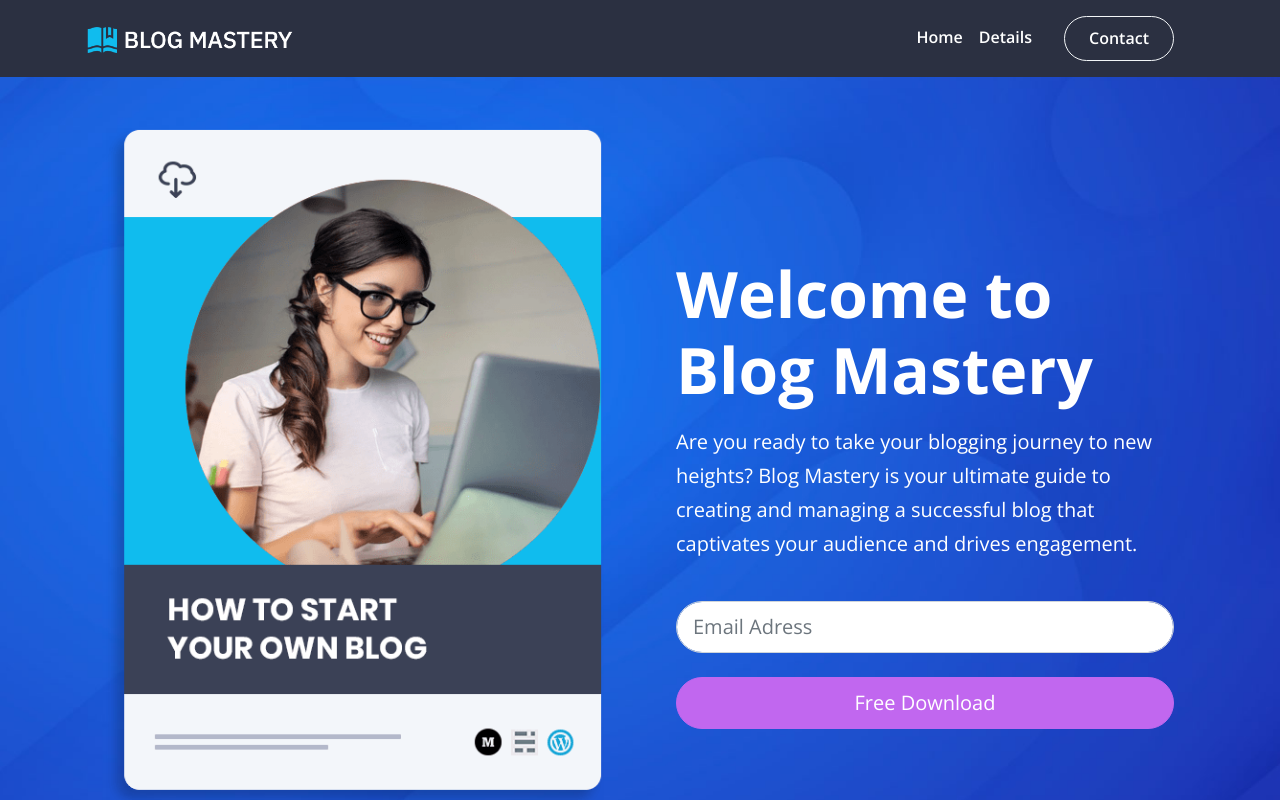
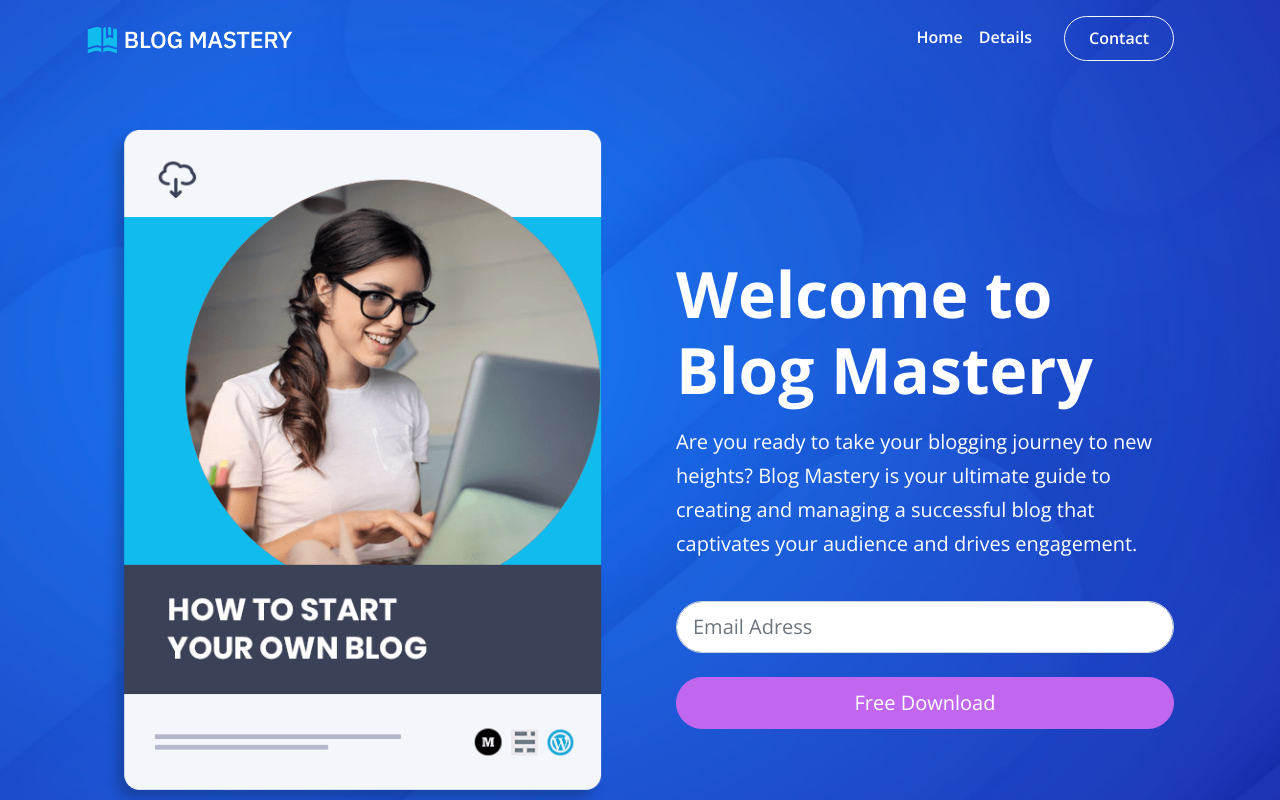
Before and after one commit to Denis-Dinkov/E-book, a website: page index.html in a window 1280 px wide. Shown: the top 800 px of the page. Drawn offline with nearby package versions, Linux system fonts and the light colour scheme; files that its build step writes are made by us from their sources.

Commit message:
navbar scroll effect

```diff
--- a/index.html
+++ b/index.html
@@ -16,7 +16,7 @@
   </head>
   <body>
     <!-- Navigation -->
-    <nav class="navbar navbar-expand-lg fixed-top navbar-dark bg-dark">
+    <nav class="navbar navbar-expand-lg fixed-top navbar-dark">
       <div class="container">
         <a href="index.html" class="navbar-brand">
           <img src="/images/logo.png" alt="" width="225" />
--- a/js/script.js
+++ b/js/script.js
@@ -1 +1,16 @@
-// Add custom JavaScript here
+function userScroll() {
+  const navbar = document.querySelector(".navbar");
+
+  window.addEventListener("scroll", () => {
+    if (window.scrollY > 50) {
+      navbar.classList.add("bg-dark");
+      navbar.classList.add("navbar-sticky")
+    } else{
+      navbar.classList.remove("bg-dark")
+      navbar.classList.remove("navbar-sticky")
+    }
+  });
+}
+
+
+document.addEventListener("DOMContentLoaded", userScroll)
--- a/scss/styles.scss
+++ b/scss/styles.scss
@@ -1,5 +1,10 @@
 .navbar .btn-outline-light:hover {
   color: var(--bs-dark);
+}
+
+.navbar-sticky{
+    opacity: 0.9;
+    box-shadow: 0 0 10px rga(0,0,0,0.5);
 }
 
 .header {
```
